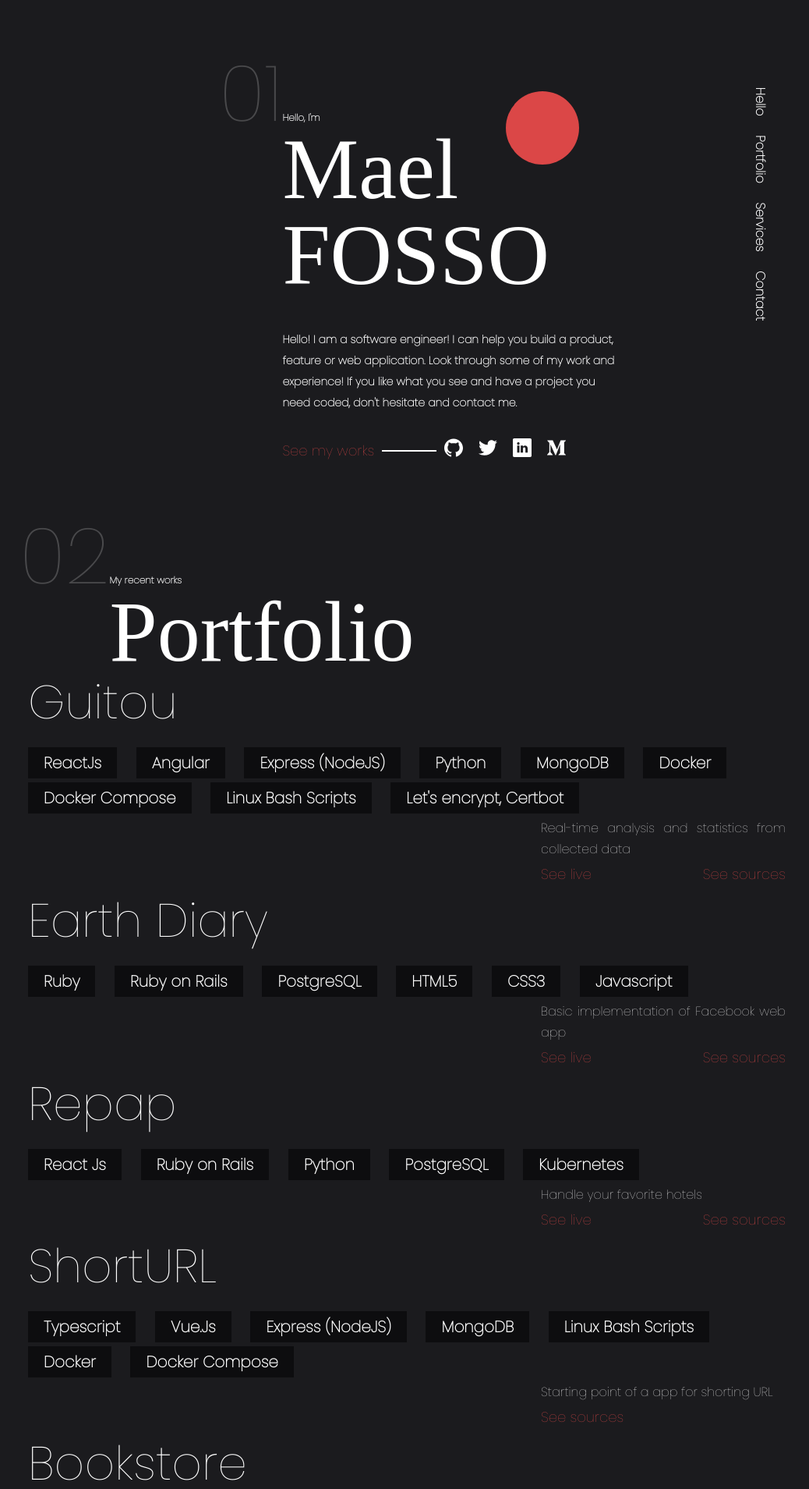
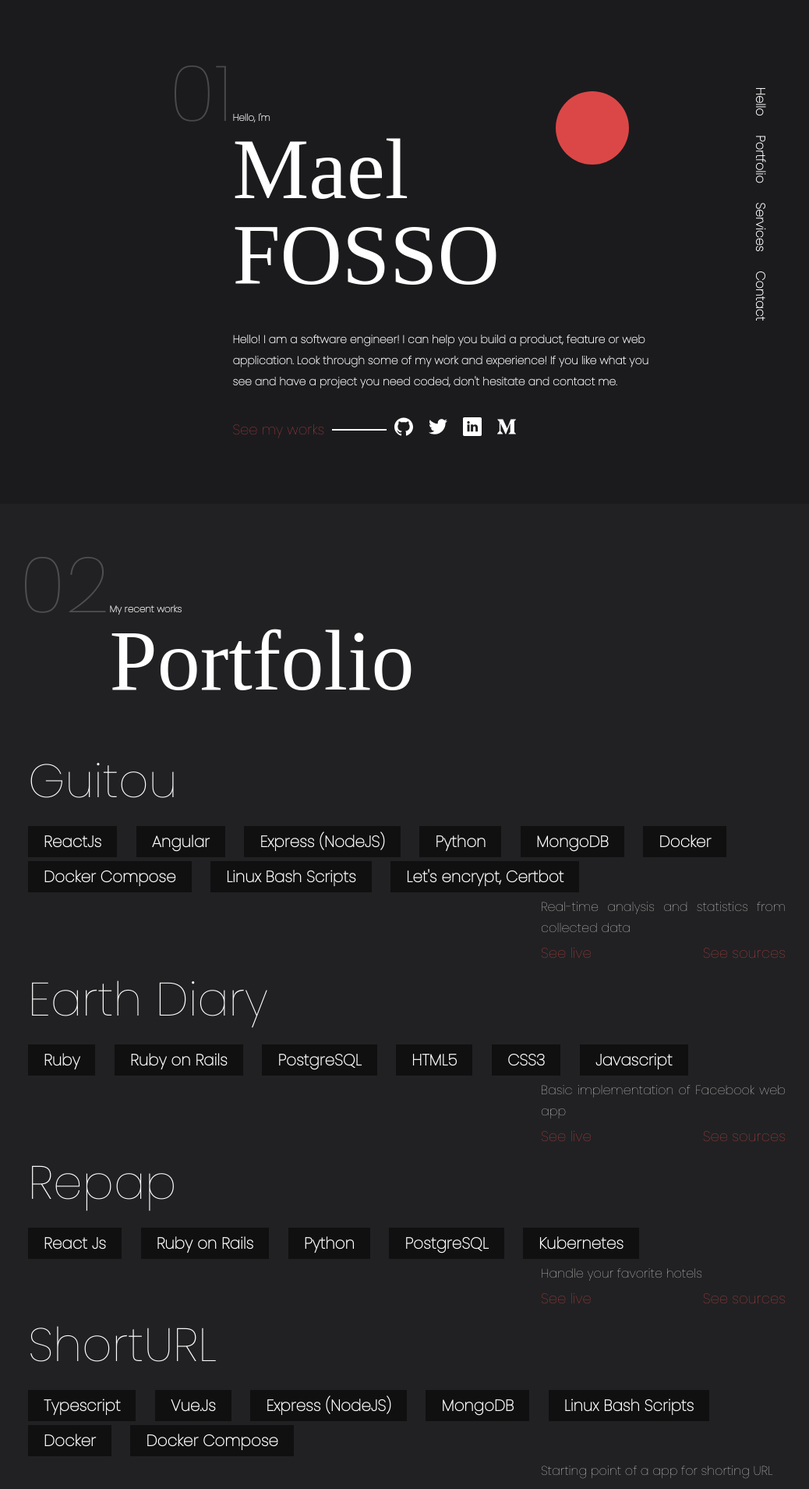
Before and after one commit to maelfosso/maelfosso.github.io, a Jekyll site: the page built from index.markdown, in a window 1280 px wide. Shown: the top 1909 px of the page at 78% size, without its empty margins (103-1141 px from the left). Built offline with Jekyll 4.4.1, drawn with Linux system fonts in a browser that asks for light colours; some web fonts are replaced.

Commit message:
updated scss and HTML structure

```diff
--- a/_includes/about.html
+++ b/_includes/about.html
@@ -1,4 +1,5 @@
 <section id="about" class="about">
+  <div class="content">
     <article>
       <div class="a11">
         <div class="icon">
@@ -88,4 +89,5 @@
         </a>
       </div>
     </article>
+  </div>
 </section>
--- a/_includes/portfolio.html
+++ b/_includes/portfolio.html
@@ -1,4 +1,5 @@
 <section id="portfolio" class="portfolio">
+  <div class="content">
     <div>
       <div class="step">
         <span class="step-number">02</span>
@@ -40,4 +41,5 @@
       </div>
       {% endfor %}
     </article>
+  </div>
 </section>
--- a/_layouts/home.html
+++ b/_layouts/home.html
@@ -6,7 +6,7 @@
     <link rel="stylesheet" href="/assets/css/style.css">
   </head>
   <body>
-    <div class="content">
+    <div class="main-wrapper">
       {{ content }}
     </div>
   </body>
--- a/_sass/main.scss
+++ b/_sass/main.scss
@@ -68,9 +68,12 @@
   }
 }
 
+.main-wrapper {
+
   .content {
     width: 80%;
     margin: auto;
+  }
 
   .step-number {
     font-weight: 200;
@@ -90,9 +93,12 @@
   }
 
   .about {
+
+    .content {
       display: flex;
       justify-content: space-between;
       padding-top: 5em;
+    }
 
     .icon {
       display: flex;
@@ -205,8 +211,8 @@
     }
   }
 
-  .header, .portfolio {
-    padding-top: 5em;
+  .header {
+    padding: 5em 0;
 
     > div {
       display: flex;
@@ -228,6 +234,19 @@
   }
 
   .portfolio {
+
+    background: #212123;
+    display: flex;
+    flex: 1;
+
+    .content {
+      > div {
+        display: flex;
+        align-items: baseline;
+        margin: 64px 0px;
+      }
+    }
+
 
     .project {
       padding: 11px;
```
Lines whose indentation alone changed are shown as unchanged.
